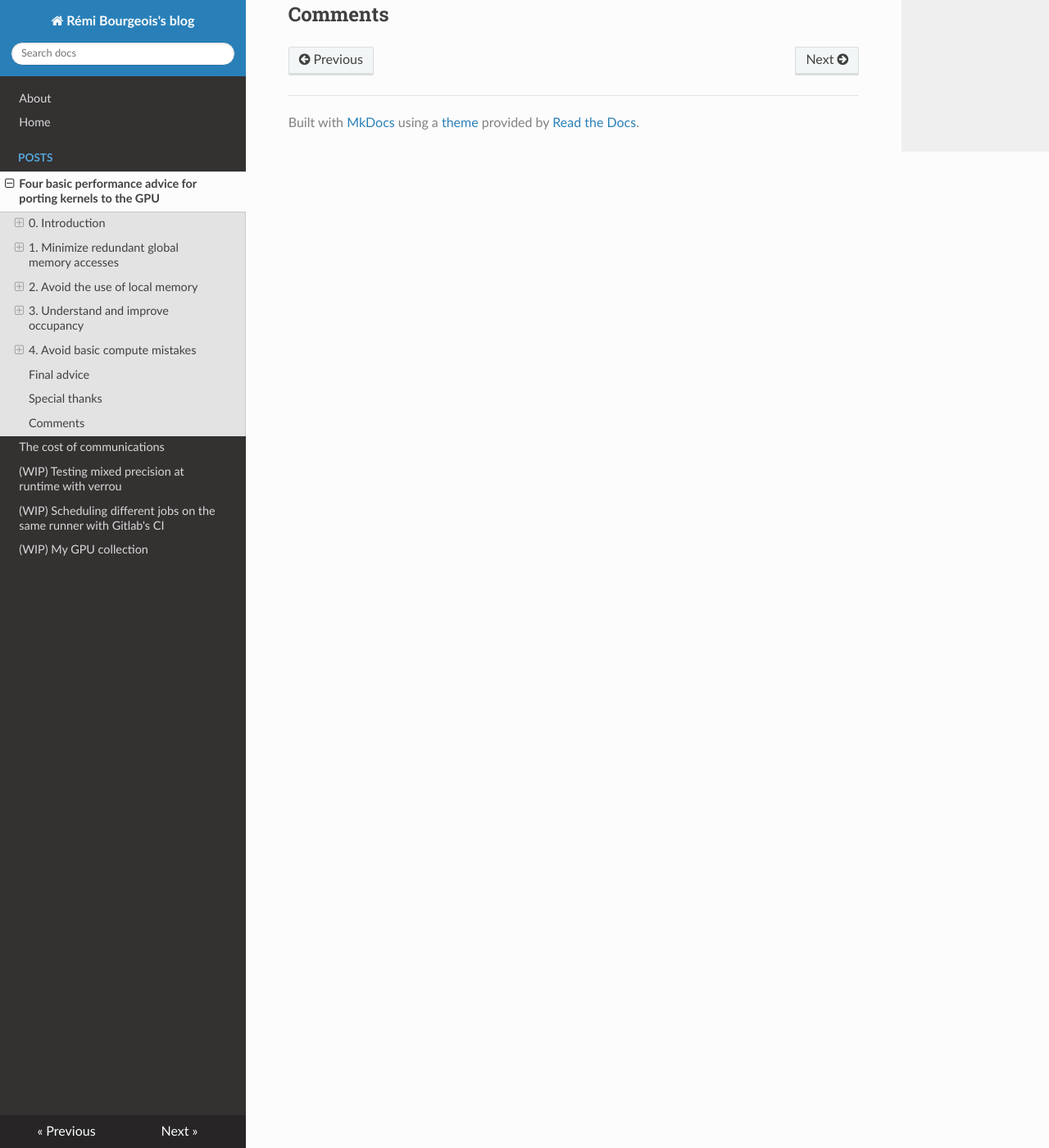
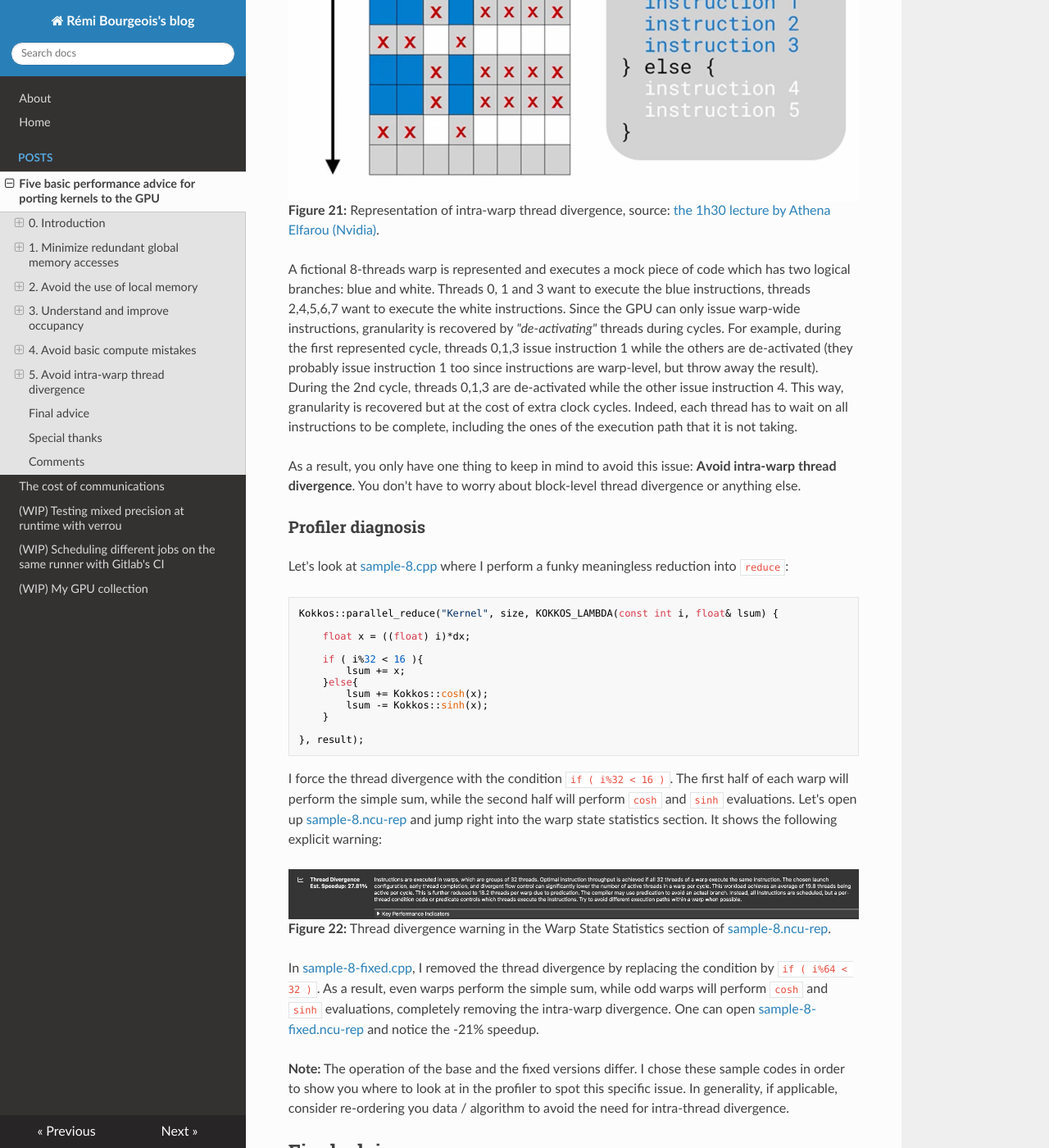
Before and after one commit to rbourgeois33/rbourgeois33.github.io, an MkDocs documentation site: the page built from docs/posts/post1.md, in a window 1280 px wide and 1400 px high, scrolled down 29122 px. Shown: the whole window at 82% size. Built offline with MkDocs 1.6.1, drawn with Linux system fonts in a browser that asks for light colours; nearby versions of some CDN libraries; comment, search, counter and statistics services are not loaded; some of the changed text lies outside the part shown.

Commit message:
add warp divergence

````diff
--- a/docs/posts/post1.md
+++ b/docs/posts/post1.md
@@ -1,4 +1,4 @@
-# Four basic performance advice for porting kernels to the GPU.
+# Five basic performance advice for porting kernels to the GPU.
 If you find this article useful, leave a thumbs up or a comment [below](#comments) !
 
 _Last updated: {{ git_revision_date_localized }}_.
@@ -93,8 +93,7 @@ The outline for this blog post is the following four rules of thumbs,or advice,
 2. [Avoid the use of *Local memory*](#2-avoid-the-use-of-local-memory)
 3. [Understand and improve occupancy](#3-understand-and-improve-occupancy)
 4. [Avoid basic compute mistakes](#4-avoid-basic-compute-mistakes)
-
-**Note:** I do not mention the important topic of avoiding thread divergence. This is due to my lack of experience on the subject as of today (September 2025). This might be added in the future as I learn more.
+5. [Avoid intra-warp thread divergence](#5-avoid-intra-warp-thread-divergence)
 
 Feel free to jump straight into your sections of interest. One of the main interest of this tutorial is to teach you *where* to look for information in `ncu`. Look for the *"Profiler diagnosis"* sections.
 
@@ -758,7 +757,7 @@ Unsurprisingly, we can see that the most used pipeline is `FP64`(FP64 `FMA`), fo
 By itself, this section does not really tell that the compute is the bottleneck, only that the compute pipelines are very active. As suggested, we can look into the warp state statistics sections to identify the bottlenecks:
 
 ![alt text](image-26.png)
-Warp State Statistics section of [compute-bound-kernel.ncu-rep](https://github.com/rbourgeois33/rbourgeois33.github.io/blob/main/code-sample/compute-bound-kernel.ncu-rep).
+**Figure 20:** Warp State Statistics section of [compute-bound-kernel.ncu-rep](https://github.com/rbourgeois33/rbourgeois33.github.io/blob/main/code-sample/compute-bound-kernel.ncu-rep).
 
 The main stall reason we observe is *“Stall Short Scoreboard”*. The metric description is somewhat unclear to me, but based on this [Stack Overflow post](https://stackoverflow.com/questions/66123750/what-are-the-long-and-short-scoreboards-w-r-t-mio-l1tex), it includes stalls caused by dependencies on FP64 on GPUs that have a very small amount of FP64 CUDA cores compared to FP32. This is the case for my GPU. The culprit, therefore, is the FP64 operations. If the bottleneck were instead dependencies on FP32 operations, or on FP64 operations running on a “compute” GPU (e.g. one with an FP32-to-FP64 ratio of 1:2 such as the A100), then the primary stall reason would appear as “Stall Wait”.
 
@@ -776,12 +775,41 @@ If applicable, you should consider using [tensor cores operations](https://devel
         - a lot of `IMAD` in the instruction statistics section,
         - a lot of *"Stall Wait"* in the warp state statistics section.
 
-<!---
-## 5. Avoid thread divergence
-### Background
+## 5. Avoid intra-warp thread divergence
+As mentioned earlier, threads in Nvidia GPUs are packed into so-called *warps* of size 32 (64 for AMD GPUs !). The GPU is only able to issue warp-wide instructions. It is still possible to obtain single-thread granularity of instructions, but at a performance cost. Let's look at figure 21:
+
+![alt text](image-29.png)
+**Figure 21:** Representation of intra-warp thread divergence, source: [the 1h30 lecture by Athena Elfarou (Nvidia)](https://www.Nvidia.com/en-us/on-demand/session/gtc24-s62191/).
+
+A fictional 8-threads warp is represented and executes a mock piece of code which has two logical branches: blue and white. Threads 0, 1 and 3 want to execute the blue instructions, threads 2,4,5,6,7 want to execute the white instructions. Since the GPU can only issue warp-wide instructions, granularity is recovered by *"de-activating"* threads during cycles. For example, during the first represented cycle, threads 0,1,3 issue instruction 1 while the others are de-activated (they probably issue instruction 1 too since instructions are warp-level, but throw away the result). During the 2nd cycle, threads 0,1,3 are de-activated while the other issue instruction 4. This way, granularity is recovered but at the cost of extra clock cycles. Indeed, each thread has to wait on all instructions to be complete, including the ones of the execution path that it is not taking.
+
+As a result, you only have one thing to keep in mind to avoid this issue: **Avoid intra-warp thread divergence**. You don't have to worry about block-level thread divergence or anything else.
+
 ### Profiler diagnosis
-### Advices
-The SIMD pattern, masking templating --->
+Let's look at [sample-8.cpp](https://github.com/rbourgeois33/rbourgeois33.github.io/blob/main/code-sample/sample-8.cpp) where I perform a funky meaningless reduction into `reduce`:
+
+```c++
+Kokkos::parallel_reduce("Kernel", size, KOKKOS_LAMBDA(const int i, float& lsum) {
+
+    float x = ((float) i)*dx;
+
+    if ( i%32 < 16 ){
+        lsum += x;
+    }else{
+        lsum += Kokkos::cosh(x);
+        lsum -= Kokkos::sinh(x);
+    }
+
+}, result);
+```
+I force the thread divergence with the condition `if ( i%32 < 16 )`. The first half of each warp will perform the simple sum, while the second half will perform `cosh` and `sinh` evaluations. Let's open up [sample-8.ncu-rep](https://github.com/rbourgeois33/rbourgeois33.github.io/blob/main/code-sample/sample-8.ncu-rep) and jump right into the warp state statistics section. It shows the following explicit warning:
+
+![alt text](image-30.png)
+**Figure 22:** Thread divergence warning in the Warp State Statistics section of [sample-8.ncu-rep](https://github.com/rbourgeois33/rbourgeois33.github.io/blob/main/code-sample/sample-8.ncu-rep).
+
+In [sample-8-fixed.cpp](https://github.com/rbourgeois33/rbourgeois33.github.io/blob/main/code-sample/sample-8-fixed.cpp), I removed the thread divergence by replacing the condition by `if ( i%64 < 32 )`. As a result, even warps perform the simple sum, while odd warps will perform `cosh` and `sinh` evaluations, completely removing the intra-warp divergence. One can open [sample-8-fixed.ncu-rep](https://github.com/rbourgeois33/rbourgeois33.github.io/blob/main/code-sample/sample-8-fixed.ncu-rep) and notice the -21% speedup.
+
+**Note:** The operation of the base and the fixed versions differ. I chose these sample codes in order to show you where to look at in the profiler to spot this specific issue. In generality, if applicable, consider re-ordering you data / algorithm to avoid the need for intra-thread divergence.
 
 ## Final advice
 
--- a/mkdocs.yml
+++ b/mkdocs.yml
@@ -7,7 +7,7 @@ nav:
   - About: about.md
   - Home: index.md
   - Posts:
-      - Four basic performance advice for porting kernels to the GPU: posts/post1.md
+      - Five basic performance advice for porting kernels to the GPU: posts/post1.md
       - The cost of communications: posts/post2.md
       - (WIP) Testing mixed precision at runtime with verrou: posts/post3.md
       - (WIP) Scheduling different jobs on the same runner with Gitlab's CI: posts/post4.md
````
Also changed, not shown: docs/index.md (+1 -1 lines), docs/posts/image-29.png (added), docs/posts/image-30.png (added).
